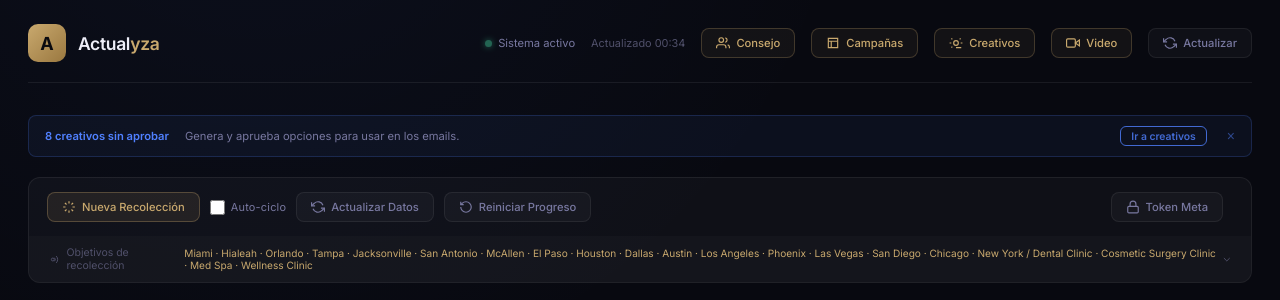
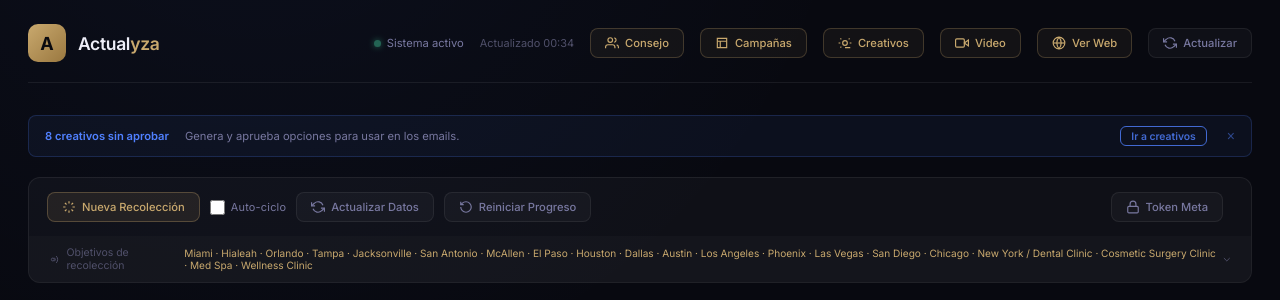
Before and after one commit to bastianveusa-a11y/actualyza-prospecting, a Flask app: page / in a window 1280 px wide. Shown: the top 300 px of the page. Run offline with Flask 3, Linux system fonts and the light colour scheme; data that the repository does not hold is empty; some libraries are stand-ins or nearby versions.

Commit message:
Add Ver Web button in dashboard nav linking to actualyza-web
Co-Authored-By: Claude Sonnet 4.6 <noreply@anthropic.com>

```diff
--- a/dashboard/templates/index.html
+++ b/dashboard/templates/index.html
@@ -522,6 +522,13 @@ tbody td a:hover { color: var(--gold); }
           <polygon points="23 7 16 12 23 17 23 7"/><rect x="1" y="5" width="15" height="14" rx="2" ry="2"/>
         </svg>
         Video
+      </a>
+      <a href="https://actualyza-web.vercel.app" target="_blank" style="display:flex;align-items:center;gap:6px;padding:7px 14px;border-radius:8px;border:1px solid rgba(201,169,110,0.25);background:rgba(201,169,110,0.06);color:var(--gold);font-size:.8rem;font-weight:500;text-decoration:none;transition:all .2s"
+         onmouseover="this.style.background='rgba(201,169,110,0.14)'" onmouseout="this.style.background='rgba(201,169,110,0.06)'">
+        <svg viewBox="0 0 24 24" fill="none" stroke="currentColor" stroke-width="2" width="14" height="14">
+          <circle cx="12" cy="12" r="10"/><line x1="2" y1="12" x2="22" y2="12"/><path d="M12 2a15.3 15.3 0 010 20M12 2a15.3 15.3 0 000 20"/>
+        </svg>
+        Ver Web
       </a>
       <button class="btn" id="refresh-btn" onclick="refreshAll()">
         <svg viewBox="0 0 24 24" fill="none" stroke="currentColor" stroke-width="2">
```
